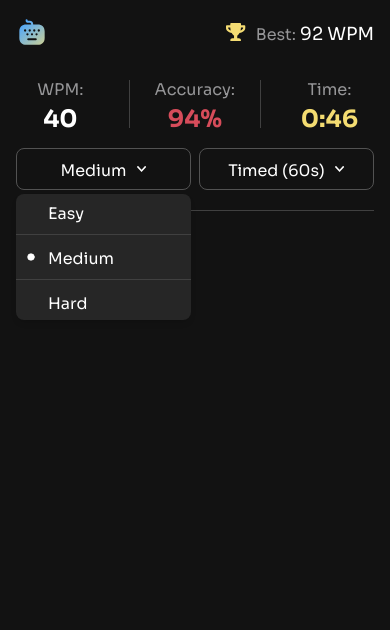
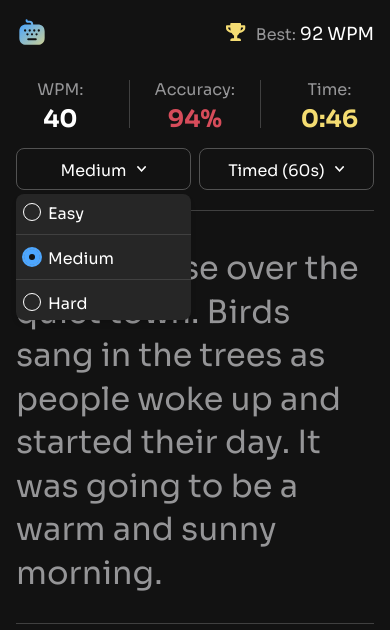
Before and after one commit to Akiz-Ivanov/typing-speed-test, a React (Vite) app: page / in a window 390 px wide. Both pictures are taken after a click on the button "Medium". Shown: the top 630 px of the page. Built offline with nearby package versions, Linux system fonts and the light colour scheme.

Commit message:
feat: finalize mobile dropdown menu and add initial typing area typography

```diff
--- a/src/App.tsx
+++ b/src/App.tsx
@@ -1,6 +1,7 @@
 import ControlBar from "@/components/ControlBar"
 import Header from "@/components/Header"
 import StatsBar from "@/components/StatsBar"
+import TypingArea from "./TypingArea"
 
 function App() {
 
@@ -8,9 +9,12 @@ function App() {
     <div className="p-4 sm:p-6 md:px-8 mx-auto max-w-304">
       <Header />
       <main>
-        <div className="flex flex-col items-baseline gap-5 pb-5 md:gap-4 md:pb-4 xl-1200:flex-row xl-1200:justify-between border-b border-neutral-700">
-          <StatsBar />
-          <ControlBar />
+        <div className="flex flex-col gap-8">
+          <div className="flex flex-col items-baseline gap-5 pb-5 md:gap-4 md:pb-4 xl-1200:flex-row xl-1200:justify-between border-b border-neutral-700">
+            <StatsBar />
+            <ControlBar />
+          </div>
+          <TypingArea />
         </div>
       </main>
     </div>
--- /dev/null
+++ b/src/TypingArea.tsx
@@ -0,0 +1,15 @@
+import data from "../data.json"
+
+const text = data.easy[0].text
+
+const TypingArea = () => {
+  return (
+    <div className="typing-area pb-8 md:pb-10 xl-1200:pb-16 border-b border-neutral-700">
+      <p className="typing-area-text text-[2rem] md:text-[2.5rem] text-neutral-400">
+        {text}
+      </p>
+    </div>
+  )
+}
+
+export default TypingArea
--- a/src/components/ui/dropdown-menu.tsx
+++ b/src/components/ui/dropdown-menu.tsx
@@ -132,10 +132,18 @@ function DropdownMenuRadioItem({
       )}
       {...props}
     >
-      <span className="pointer-events-none absolute left-2 flex size-3.5 items-center justify-center">
-        <DropdownMenuPrimitive.ItemIndicator>
-          <CircleIcon className="size-2 fill-current" />
+      <span className="pointer-events-none absolute left-2 flex size-4 items-center justify-center">
+
+        {/* Unchecked circle (always visible) */}
+        <span className="size-4 rounded-full outline outline-neutral-0" />
+
+        {/* Checked overlay (only when selected) */}
+        <DropdownMenuPrimitive.ItemIndicator className="absolute inset-0 flex items-center justify-center">
+          <span className="flex size-4 items-center justify-center rounded-full outline-2 outline-blue-400 bg-blue-400">
+            <span className="size-1.5 rounded-full bg-neutral-900" />
+          </span>
         </DropdownMenuPrimitive.ItemIndicator>
+
       </span>
       {children}
     </DropdownMenuPrimitive.RadioItem>
--- a/src/index.css
+++ b/src/index.css
@@ -157,4 +157,8 @@
   .stat-value {
     @apply font-bold text-2xl;
   }
+
+  .typing-area-text {
+    line-height: 136%;
+  }
 }
--- /dev/null
+++ b/src/utils/shuffle.ts
@@ -0,0 +1,9 @@
+//Fisher-Yates shuffle
+export default function shuffleArray<T>(array: T[]): T[] {
+  const newArray = [...array];
+  for (let i = newArray.length - 1; i > 0; i--) {
+    const j = Math.floor(Math.random() * (i + 1));
+    [newArray[i], newArray[j]] = [newArray[j], newArray[i]];
+  }
+  return newArray;
+}
```
Also changed, not shown: 1 other file (tests, documents, lock files or other folders).
